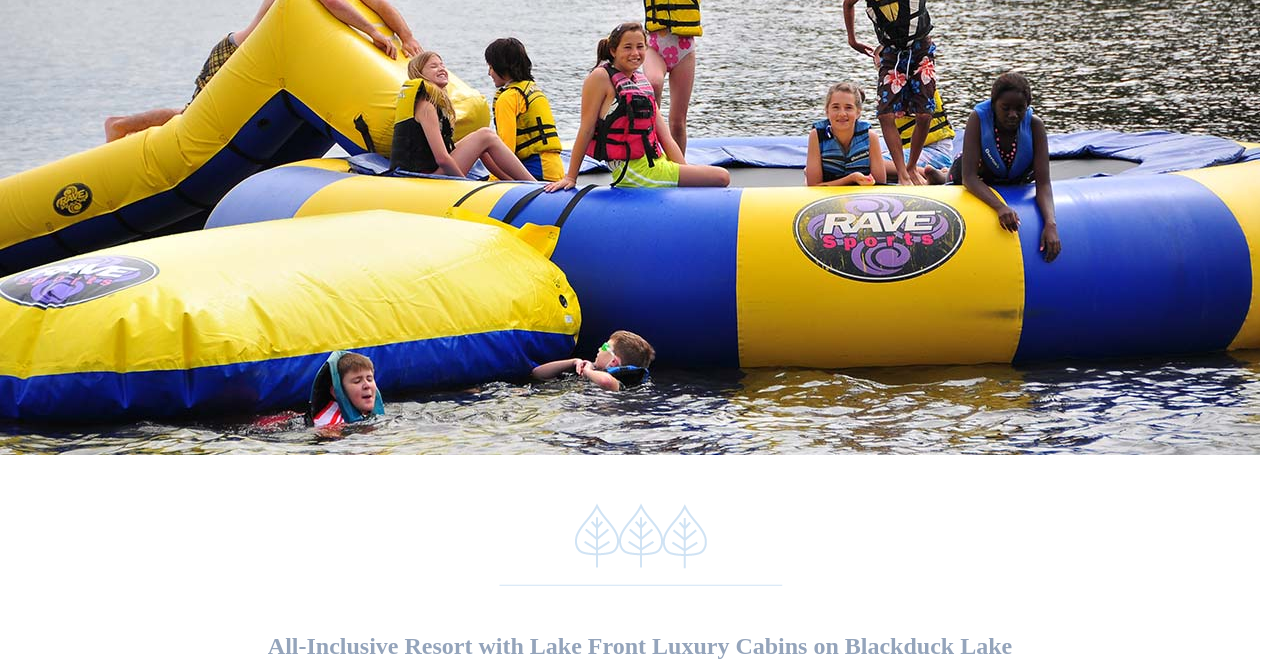
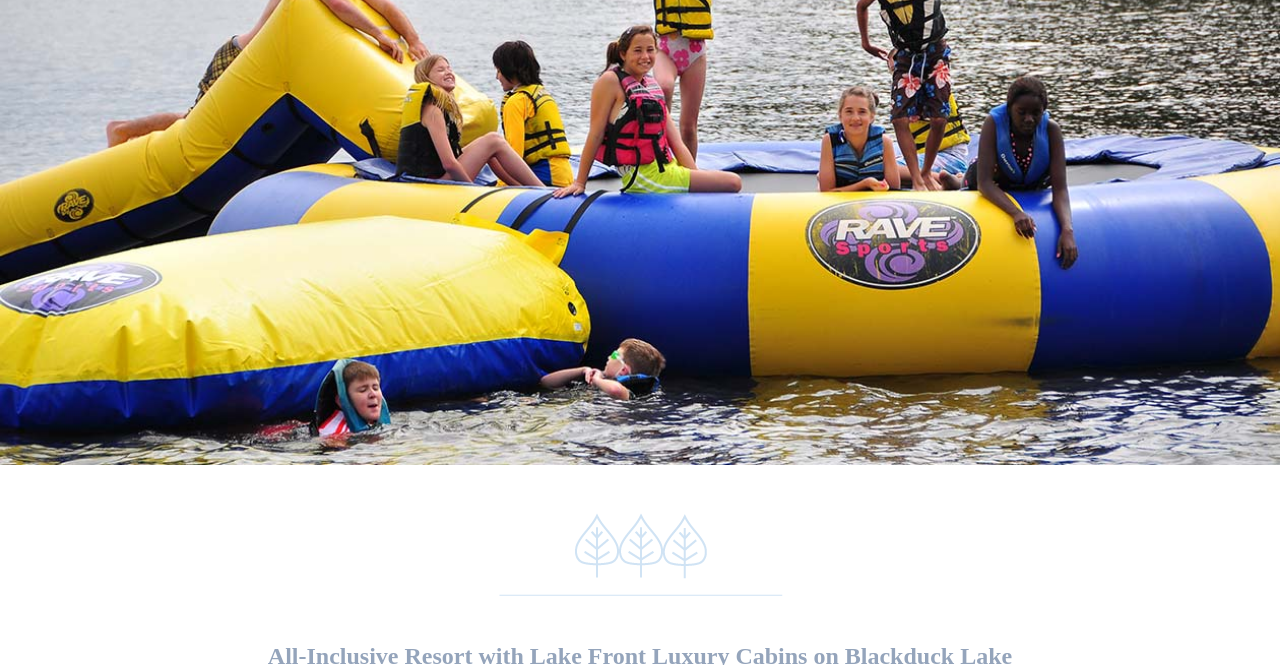
Before and after one commit to karimariewhite/white-birch, a plain HTML site: page index.html in a window 1280 px wide. Shown: the part 470-1135 px from the top of the page. Drawn offline with nearby package versions, Linux system fonts and the light colour scheme; a web font is replaced by a local one.

Commit message:
tidied up hero image section

```diff
--- a/css/main.css
+++ b/css/main.css
@@ -261,10 +261,15 @@ h5 {
 /* ================Hero Image with Text ==========================*/
 
 .hero {
-    margin: 40px 0px;
     position: relative;
-    width: 100%;
+    margin: 40px 0;
 }
+
+        .hero img {
+            width: 100%;
+            display: block;
+            margin: 0 auto;
+        }
 
         .hero-text {
             position: absolute;
```
Also changed, not shown: index.html (+4 -4 lines).
